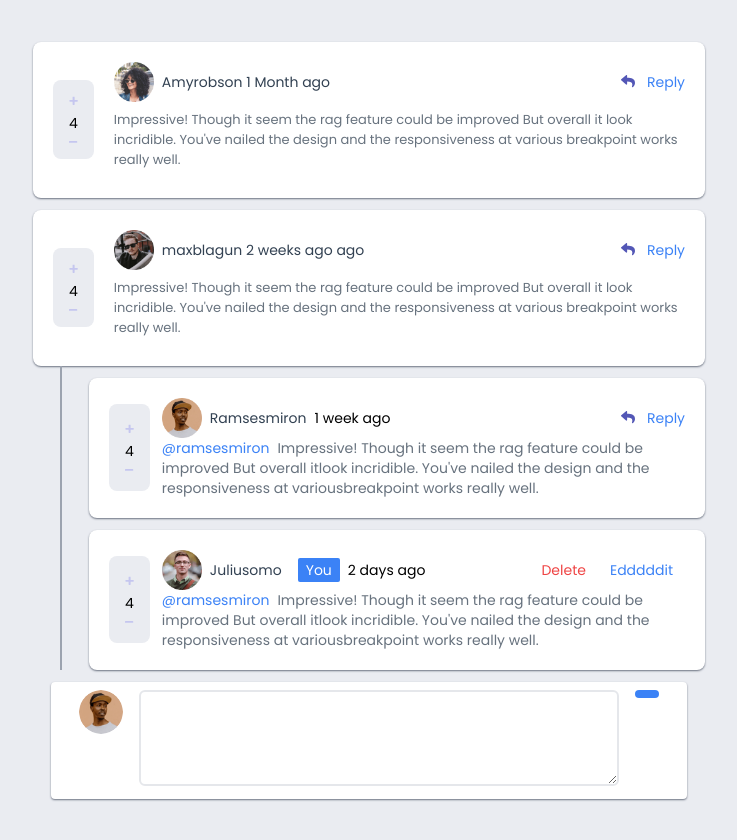
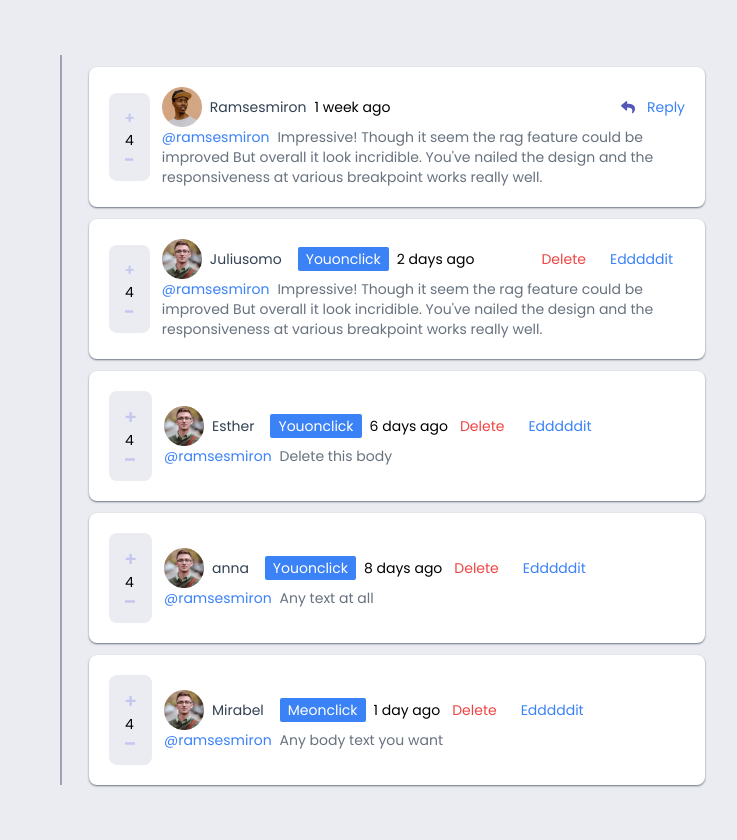
Before and after one commit to Wura-ola/interactive-comments-section-main, a React (Vite) app: page / in a window 1280 px wide. Shown: the whole page, without its empty margins (271-1008 px from the left). Built offline with nearby package versions, Linux system fonts and the light colour scheme.

Commit message:
committed

```diff
--- a/src/App.jsx
+++ b/src/App.jsx
@@ -5,12 +5,12 @@ import InputMobile from "./components/inputs/InputMobile";
 function App() {
   return (
     <main className="m-5 h-screen max-w-2xl mx-auto flex flex-col justify-center items-center  text-sm on ">
-      <Data />
+      {/* <Data /> */}
       <Data2 />
 
-      <Input />
+      {/* <Input /> */}
 
-      <InputMobile />
+      {/* <InputMobile /> */}
     </main>
   );
 }
--- a/src/components/Modals/DeleteModal.jsx
+++ b/src/components/Modals/DeleteModal.jsx
@@ -1,14 +1,20 @@
 import React from "react";
-import { Modal } from "../../utilis";
 import Button from "../button/Button";
 import { section2Arry } from "../../utilis";
-
-// import Modal2 from "./Modal2.jsx";
+import { useState } from "react";
 
 function DeleteModal(props) {
-  const { showModal, id, close } = props;
+  const { showModal, id, close, setShowModal, items, setItems } = props;
   const item = section2Arry[id];
 
+  const deleteItemFromArray = (id) => {
+    const updatedItem = items?.filter((item) => item.id !== id);
+    setItems(updatedItem);
+    setShowModal(false);
+  };
+
+  console.log("items---", items);
+  console.log(section2Arry.length);
   return (
     <>
       {showModal === true ? (
@@ -16,12 +22,13 @@ function DeleteModal(props) {
           <div className="flex justify-center items-center  ">
             <div className="fixed overflow-hidden inset-0 bg-black bg-opacity-30 backdrop-blur-sm max-w-96 flex flex-col justify-center items-center">
               <section className="rounded-lg flex flex-col justify-center  bg-white w-80 p-5 ">
-                <h3 className="cursor-pointer">{item.head}</h3>
+                <h3 className="cursor-pointer">Delete Comment</h3>
                 <p className="text-grayishBlue  text-start mt-3">{item.body}</p>
                 <div className="flex  mt-3 gap-7 mb-3">
                   <Button
                     className="bg-red-500 px-3 py-1 text-white rounded"
                     text="Yes Delete"
+                    onClick={() => deleteItemFromArray(id)}
                   />
                   <Button
                     className="bg-gray-500 px-6 py-1 text-white rounded"
--- a/src/components/Modals/EditModal.jsx
+++ b/src/components/Modals/EditModal.jsx
@@ -1,5 +1,5 @@
 import React from "react";
-import { Modal } from "../../utilis";
+
 import Button from "../button/Button";
 import { section1Array } from "../../utilis";
 
--- a/src/components/ui/Section2.jsx
+++ b/src/components/ui/Section2.jsx
@@ -14,6 +14,7 @@ import EditModal from "../Modals/EditModal";
 function Section2() {
   const [showModal, setShowModal] = useState(false);
   const [deleteModal, setDeleteModal] = useState(false);
+  const [items, setItems] = useState(section2Arry);
 
   const [id, setId] = useState(0);
   const handleShowModal = () => {
@@ -29,14 +30,21 @@ function Section2() {
     setDeleteModal(true);
   };
 
-  const handleDeleteClose = () => {
-    setDeleteModal(false);
-  };
+  const handleDeleteClose = () => setDeleteModal(false);
+
   return (
     <div>
-      <EditModal showModal={showModal} id={0} close={handleModalClose} />
-      <DeleteModal showModal={deleteModal} id={0} close={handleDeleteClose} />
-      {section2Arry?.map((item, index) => {
+      <EditModal showModal={showModal} id={id} close={handleModalClose} />
+      <DeleteModal
+        showModal={deleteModal}
+        id={id}
+        close={handleDeleteClose}
+        setShowModal={setDeleteModal}
+        items={items}
+        setItems={setItems}
+      />
+
+      {items?.map((item, index) => {
         return (
           <div key={index} className=" flex justify-between">
             <div className="border-l-2 border-gray-400 h-18 flex justify-center mx-auto"></div>
@@ -63,6 +71,7 @@ function Section2() {
                         {item.buttonText && (
                           <button className="text-white bg-blue-500 py-0.5 mx-2 rounded-sm px-2">
                             {item.buttonText}
+                            onclick
                           </button>
                         )}
                       </div>
@@ -73,11 +82,14 @@ function Section2() {
                       <div className=" hidden md:visible md:flex md:items-center ">
                         <button
                           className="flex items-center"
-                          onClick={handleDeleteOpen}
+                          onClick={() => {
+                            setId(item.id - 1);
+                            handleDeleteOpen();
+                          }}
                         >
                           <h2 className=" pr-3 pl-3 text-red-500">Delete</h2>
                         </button>
-                        <div onClick={handleModalClose}></div>
+                        {/* <div onClick={handleModalClose}></div> */}
                         <button
                           className="flex items-center"
                           onClick={() => {
@@ -87,7 +99,7 @@ function Section2() {
                         >
                           <h2 className=" pr-3 pl-3 text-blue-500">Edddddit</h2>
                         </button>
-                        <div onClick={handleModalClose}></div>
+                        {/* <div onClick={handleModalClose}></div> */}
                       </div>
                     ) : (
                       <div>
@@ -102,15 +114,7 @@ function Section2() {
                     <a href="#" className="text-blue-500 pr-2 ">
                       @ramsesmiron
                     </a>
-                    Impressive! Though it seem the rag feature could be improved
-                    But overall it
-                    {/* </p> */}
-                    {/* <p> */}
-                    look incridible. You've nailed the design and the
-                    responsiveness at various
-                    {/* </p> */}
-                    {/* <p> */}
-                    breakpoint works really well.
+                    {item.body}
                   </p>
                 </div>
                 <div className="md:hidden  mt-4 flex justify-between">
--- a/src/utilis.js
+++ b/src/utilis.js
@@ -20,7 +20,7 @@ export const section1Array = [
 ];
 export const section2Arry = [
   {
-    id: 1,
+    id: 0,
     image: ramsesmiron,
     name: "Ramsesmiron",
     date: "1 week ago",
@@ -29,7 +29,7 @@ export const section2Arry = [
     flag: false,
   },
   {
-    id: 2,
+    id: 1,
     image: juliusomo,
     name: "Juliusomo",
     date: "2 days ago",
@@ -38,5 +38,34 @@ export const section2Arry = [
     buttonText: "You",
     flag: true,
   },
+  {
+    id: 2,
+    image: juliusomo,
+    name: "Esther",
+    date: "6 days ago",
+    link: "@ramsesmiron",
+    body: "Delete this body",
+    buttonText: "You",
+    flag: true,
+  },
+  {
+    id: 3,
+    image: juliusomo,
+    name: "anna",
+    date: "8 days ago",
+    link: "@ramsesmiron",
+    body: "Any  text at all",
+    buttonText: "You",
+    flag: true,
+  },
+  {
+    id: 4,
+    image: juliusomo,
+    name: "Mirabel",
+    date: "1 day ago",
+    link: "@ramsesmiron",
+    body: "Any body text you want",
+    buttonText: "Me",
+    flag: true,
+  },
 ];
-export const Modal = [];
```
